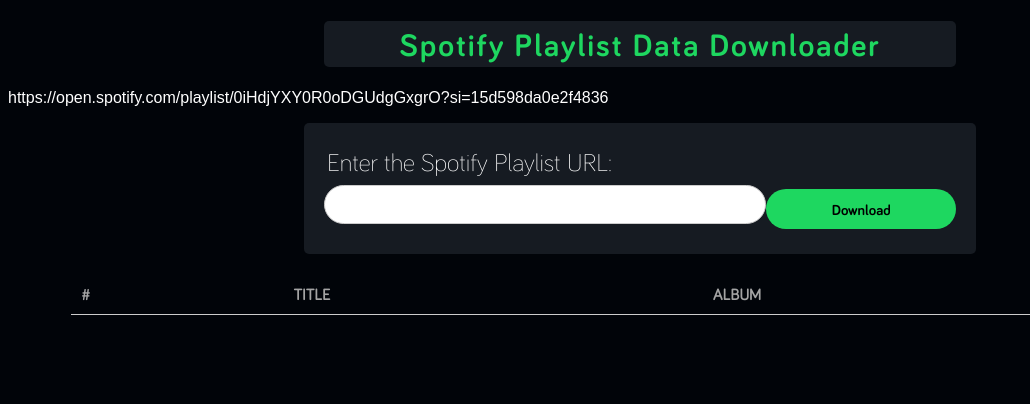
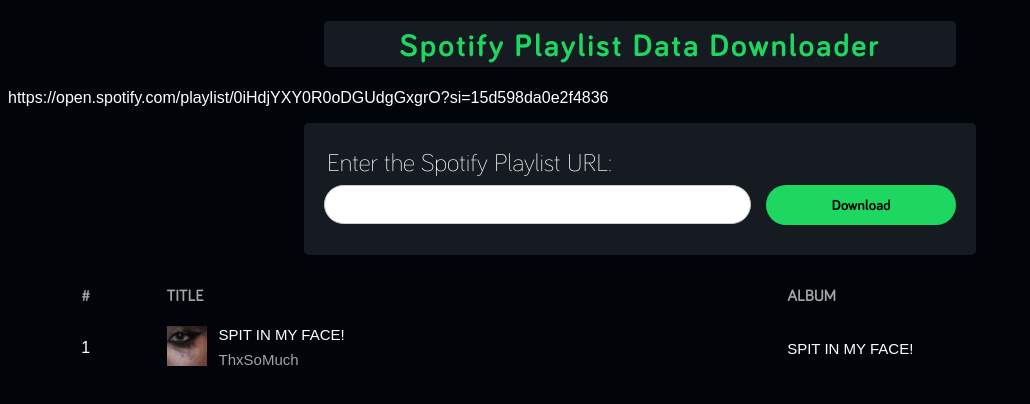
Before and after one commit to ctaranconl/CTLProjects, an Electron app: page Electron/SpotifyPlaylistDataDownloader/index.html in a window 1280 px wide. Shown: the whole page, without its empty margins (0-1030 px from the left). Drawn offline with nearby package versions, Linux system fonts and the light colour scheme.

Commit message:
Improving style and testing spotify title card theme

```diff
--- a/Electron/SpotifyPlaylistDataDownloader/index.html
+++ b/Electron/SpotifyPlaylistDataDownloader/index.html
@@ -32,6 +32,27 @@
               </tr>
             </thead>
             <tbody>
+              <tr>
+                <td>1</td>
+
+                <td>
+                  <div id="row-title-container">
+                    <div id="album-list-images">
+                      <img src="album.jpg">
+                    </div>
+                    <div>
+                      <p id="song-title-text">SPIT IN MY FACE!</p>
+                      <p id="artist-text">ThxSoMuch</p>
+                    </div>
+                  </div>
+                </td>
+
+                <td>
+                  <p id="album-text">
+                    SPIT IN MY FACE!
+                  </p>
+                </td>
+              </tr>
             </tbody>
           </table>
         </div>
--- a/Electron/SpotifyPlaylistDataDownloader/styles.css
+++ b/Electron/SpotifyPlaylistDataDownloader/styles.css
@@ -37,6 +37,7 @@
     border: 1px solid #ccc;
     margin-bottom: 10px;
     flex:1;
+    margin-right: 15px;
 }
 
 #form-container {
@@ -74,11 +75,10 @@
     color: black;
     width: 30%;
     height: 40px;
-    /*margin:0 auto;
-    display:block;*/
     border-radius: 20px;
     border-width: 0px;
     float: right;
+    margin-bottom: 10px;
 }
 
 table {
@@ -95,5 +95,32 @@
 th, td {
     padding: 10px;
     text-align: left;
-    border-bottom: 1px solid #ccc;
 }
+
+#row-title-container {
+    display: flex;
+}
+
+img {
+    width: 40px;
+}
+
+#song-title-text{
+    font-family: 'Bariol Light Bold', sans-serif;
+    font-size: 15px;
+    color: white;
+    margin: 0px 12px 0px 12px;
+}
+
+#artist-text{
+    font-family: 'Bariol Light Bold', sans-serif;
+    font-size: 15px;
+    color: #A4A4A4;
+    margin: 8px 12px 0px 12px;
+}
+
+#album-text {
+    font-family: 'Bariol Light Bold', sans-serif;
+    font-size: 15px;
+    color: white;
+}
```
Also changed, not shown: Electron/SpotifyPlaylistDataDownloader/album.jpg (added).
